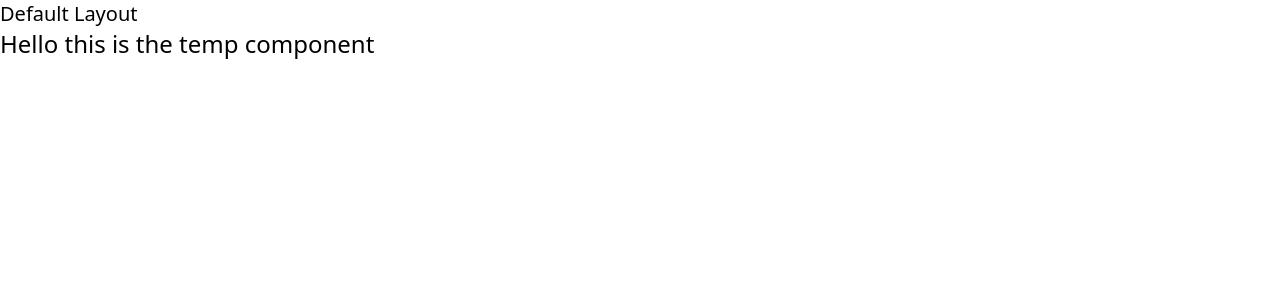
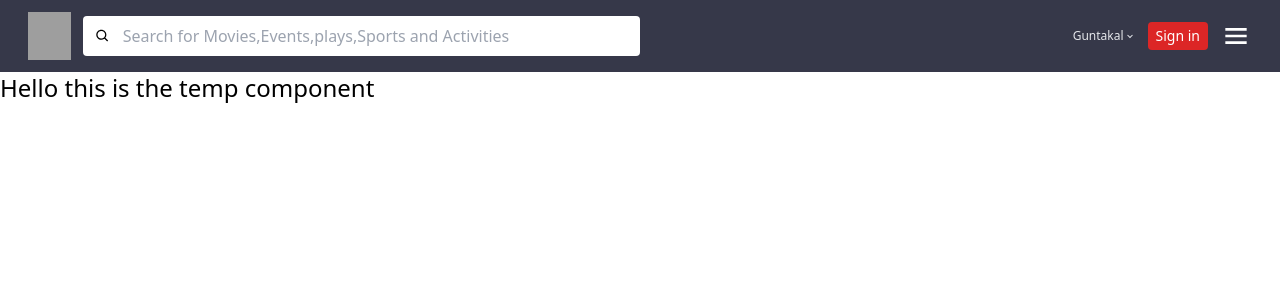
Before and after one commit to sreedhar-s/React_Taiilwind_Project, a React (Create React App) app: page / in a window 1280 px wide. Shown: the top 300 px of the page. Built offline with nearby package versions, Linux system fonts and the light colour scheme; grey boxes are pictures that could not be loaded.

Commit message:
Navbar Setup

```diff
--- a/package.json
+++ b/package.json
@@ -9,8 +9,11 @@
     "@testing-library/user-event": "^12.8.3",
     "react": "^17.0.2",
     "react-dom": "^17.0.2",
+    "react-icons": "^4.2.0",
     "react-router-dom": "^5.2.0",
     "react-scripts": "4.0.3",
+    "react-slick": "^0.28.1",
+    "slick-carousel": "^1.8.1",
     "web-vitals": "^1.1.2"
   },
   "scripts": {
--- a/src/App.jsx
+++ b/src/App.jsx
@@ -1,4 +1,4 @@
-import {Route} from "react-router-dom";
+// import {Route} from "react-router-dom";
 
 // function Name(){
 //   return <h1>Hello Root</h1>;
--- /dev/null
+++ b/src/components/Navbar/navbar.component.jsx
@@ -0,0 +1,72 @@
+import React from "react";
+import { BiChevronRight,BiSearch,BiMenu,BiChevronDown, } from "react-icons/bi/";
+const NavSm = () => {
+    return (
+    <>
+      <div className="text-white flex items-center justify-between">
+          <div>
+              <h3 className="text-2xl font-bold">It All starts Here!</h3>
+              <span className="text-gray-400 text-xs flex items-center">Guntakal <BiChevronRight /></span>
+          </div>
+          <div className="w-8 h-8">
+            <BiSearch className="w-full h-full"/>
+          </div>
+      </div>
+    </>
+    );
+};
+const NavMd = () => {
+  return (
+    <>
+      <div className="w-full flex items-center gap-3 bg-white py-2 px-3 rounded">
+        <BiSearch />
+        <input type="search" className="w-full bg-transparant border-none focus:outline-none" placeholder="Search for Movies,Events,plays,Sports and Activities"/>
+      </div>
+    </>
+  );
+};
+const NavLg = () => {
+  return (
+    <>
+      <div className="container mx-auto px-4 flex items-center justify-between">
+        <div className="flex items-center w-1/2 gap-3">
+          <div className="w-12 h-12">
+            <img src="https://i.ibb.co/zPBYW3H/imgbin-bookmyshow-office-android-ticket-png.png" alt="logo" className="w-full h-full" />
+          </div>
+
+          <div className="w-full flex items-center gap-3 bg-white py-2 px-3 rounded">
+            <BiSearch />
+            <input type="search" className="w-full bg-transparant border-none focus:outline-none" placeholder="Search for Movies,Events,plays,Sports and Activities"/>
+          </div>
+        </div>
+        <div className="flex items-center gap-3">
+          <span className="text-gray-200 text-xs flex items-center cursor-pointer hover:text-white">Guntakal <BiChevronDown /></span>
+          <button className="bg-red-600 text-white px-2 py-1 text-sm rounded">Sign in</button>
+          <div className="w-8 h-8 text-white">
+            <BiMenu className="w-full h-full"/>
+          </div>
+        </div>
+      </div>
+    </>
+  );
+};
+
+const Navbar = () => {
+    return (
+        <>
+          <nav className="bg-bms-700 px-3 py-3">
+            <div className="md:hidden">{/* Mobile Screen */}
+              <NavSm />
+            </div>
+            <div className="hidden md:flex lg:hidden">{/* Tablet Screen */}
+              <NavMd />
+            </div>
+            <div className="hidden w-full lg:flex">{/* Large Screen */}
+              <NavLg />
+            </div>
+          </nav>
+        </>
+    );
+};
+
+export default Navbar;
--- a/src/layouts/Default.layout.jsx
+++ b/src/layouts/Default.layout.jsx
@@ -1,8 +1,12 @@
+import React from "react";
+
+//components
+import Navbar from "../components/Navbar/navbar.component";
 
 const DefaultLayout = (props) =>{
     return (
       <>
-        <h1 className="text-xl">Default Layout</h1>
+        <Navbar />
         {props.children}
       </>
     );
--- a/tailwind.config.js
+++ b/tailwind.config.js
@@ -2,7 +2,22 @@
   purge: ['./src/**/*.{js,jsx,ts,tsx}', './public/index.html'],
   darkMode: false, // or 'media' or 'class'
   theme: {
-    extend: {},
+    extend: {
+      colors:{
+        bms:{
+          50: '#edf1fc',
+          100: '#d3d4e1',
+          200: '#b6b8c9',
+          300: '#989bb2',
+          400: '#7c7f9b',
+          500: '#636582',
+          600: '#4c4f66',
+          700: '#363849',
+          800: '#21222e',
+          900: '#0a0a16',
+        },
+      },
+    },
   },
   variants: {
     extend: {},
```
Also changed, not shown: 1 other file (tests, documents, lock files or other folders).
